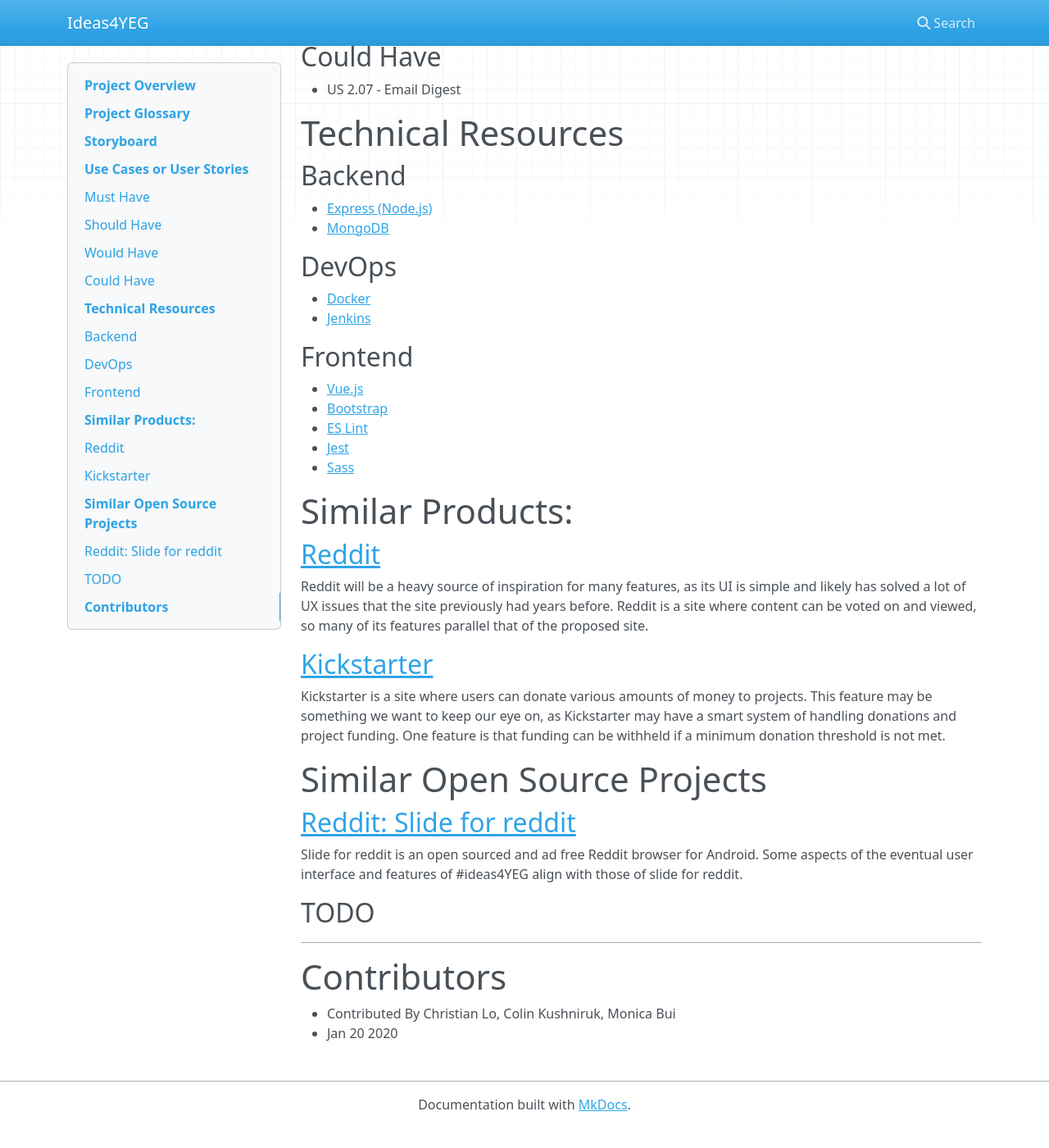
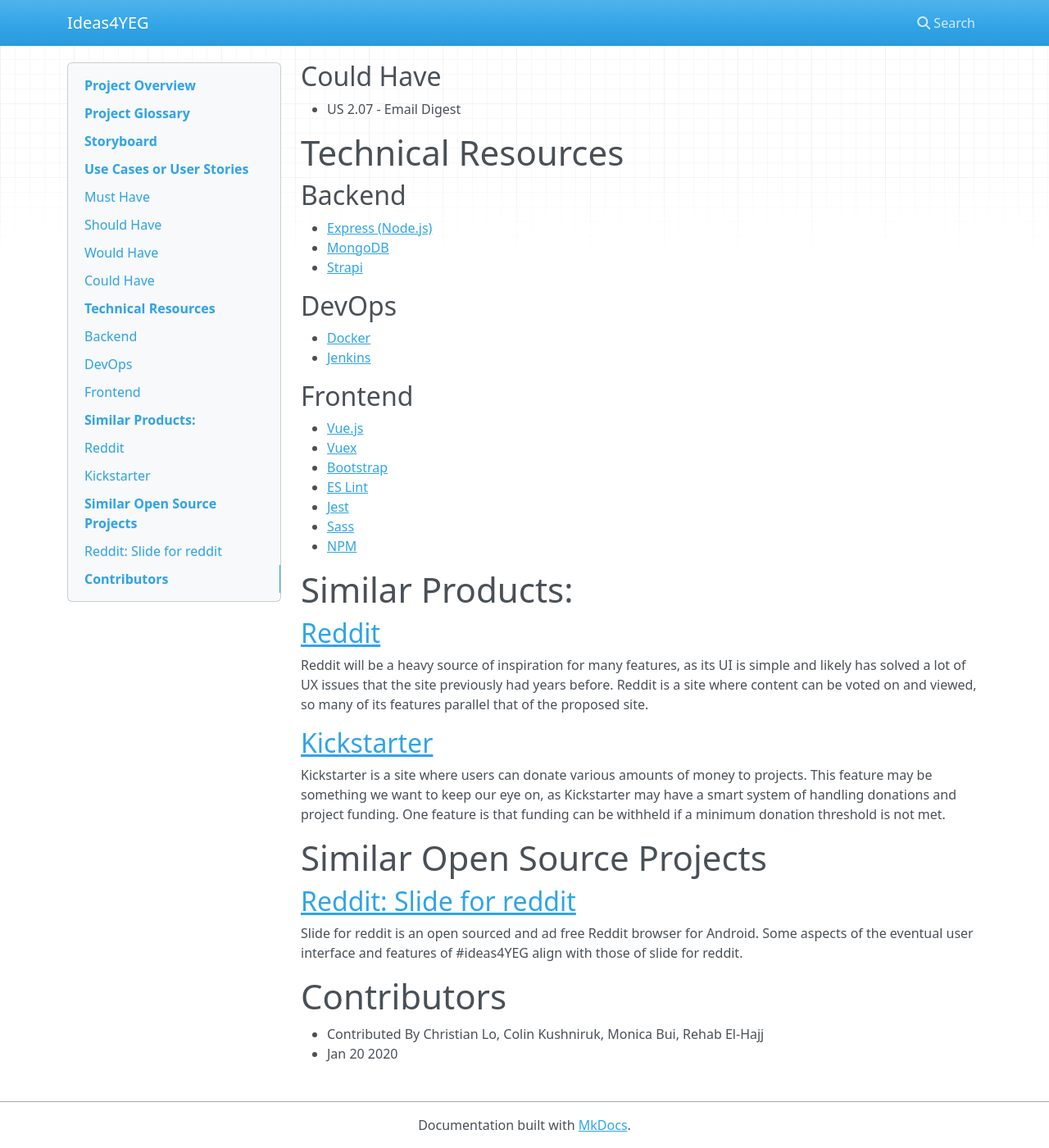
Before and after one commit to UAlberta-CMPUT401/Ideas-for-YEG, an MkDocs documentation site: the page built from docs/index.md, in a window 1280 px wide and 1400 px high, scrolled down 8214 px. Shown: the whole window at 82% size. Built offline with MkDocs 1.6.1, drawn with Linux system fonts in a browser that asks for light colours; nearby versions of some CDN libraries; before the commit the page ends 9589 px from its top, so only the background shows below that; some of the changed text lies outside the part shown.

Commit message:
Clean up requirements docs

```diff
--- a/docs/index.md
+++ b/docs/index.md
@@ -420,9 +420,9 @@ Acceptance Tests
 ## Must Have
 * US 1.01 - View Ideas
 * US 1.04 - Select Ideas
+* US 1.05 - Create an account and log in
 * US 1.06 - App View Responsiveness
 * US 2.01 - Upvote Idea
-* US 1.05 - Create an account and log in
 * US 2.02 - Follow an Idea
 * US 2.06 - Create New Idea
 * US 3.04 - Update Details on Project
@@ -453,6 +454,7 @@ Acceptance Tests
 ## Backend
 * [Express (Node.js)](https://expressjs.com/)
 * [MongoDB](https://www.mongodb.com/)
+* [Strapi](https://strapi.io/)
 
 ## DevOps
 * [Docker](https://www.docker.com/)
@@ -460,10 +462,12 @@ Acceptance Tests
 
 ## Frontend
 * [Vue.js](https://vuejs.org/v2/guide/)
+* [Vuex](https://vuex.vuejs.org/guide/)
 * [Bootstrap](https://getbootstrap.com/docs/4.4/getting-started/introduction/)
 * [ES Lint](https://eslint.org/docs/rules/)
 * [Jest](https://jestjs.io/docs/en/getting-started.html)
 * [Sass](https://sass-lang.com/)
+* [NPM](https://www.npmjs.com/)
 
 
 # Similar Products:
@@ -478,11 +482,7 @@ Kickstarter is a site where users can donate various amounts of money to project
 ## [Reddit: Slide for reddit](https://github.com/ccrama/Slide)
 Slide for reddit is an open sourced and ad free Reddit browser for Android. Some aspects of the eventual user interface and features of #ideas4YEG align with those of slide for reddit.
 
-## TODO
-
-
 <a name="contributors"></a>
-***
 # Contributors
-* Contributed By Christian Lo, Colin Kushniruk, Monica Bui
+* Contributed By Christian Lo, Colin Kushniruk, Monica Bui, Rehab El-Hajj
 * Jan 20 2020
```
Also changed, not shown: other parts of docs/index.md (+2 -1 lines).
